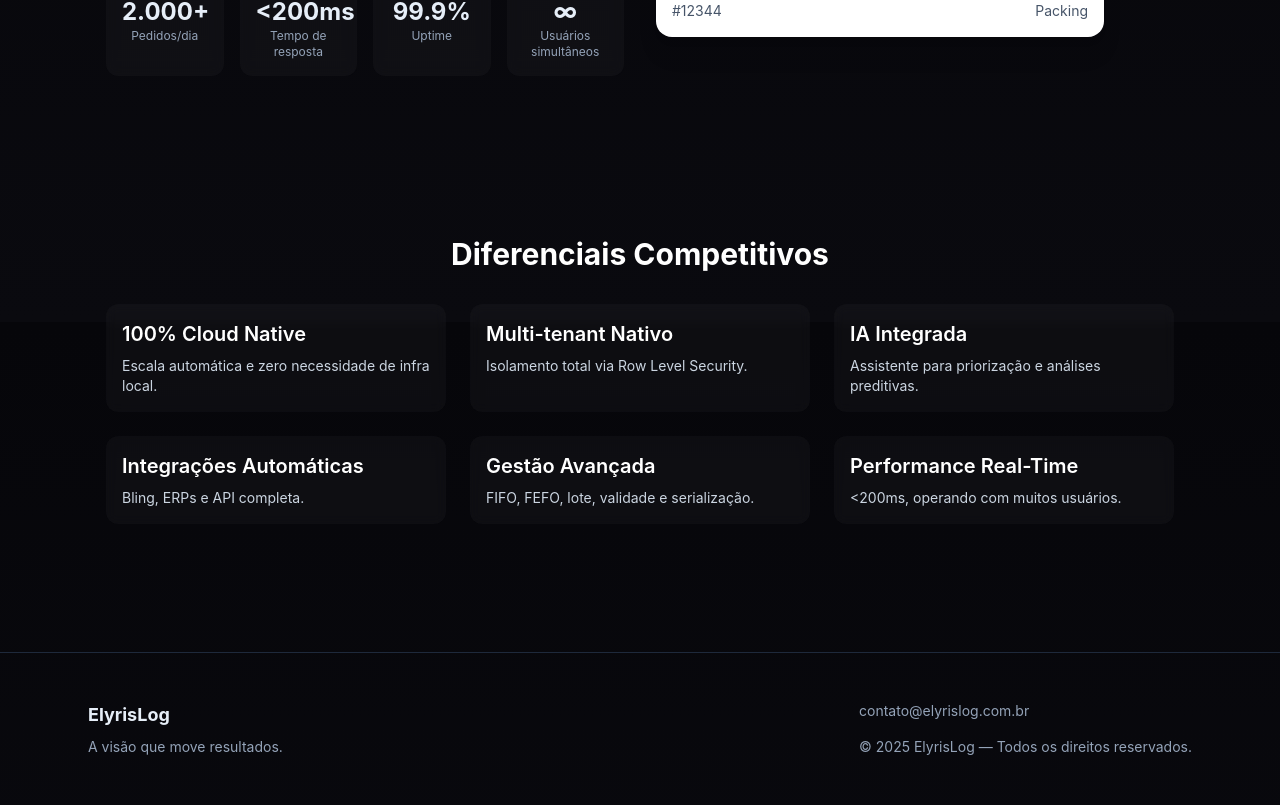
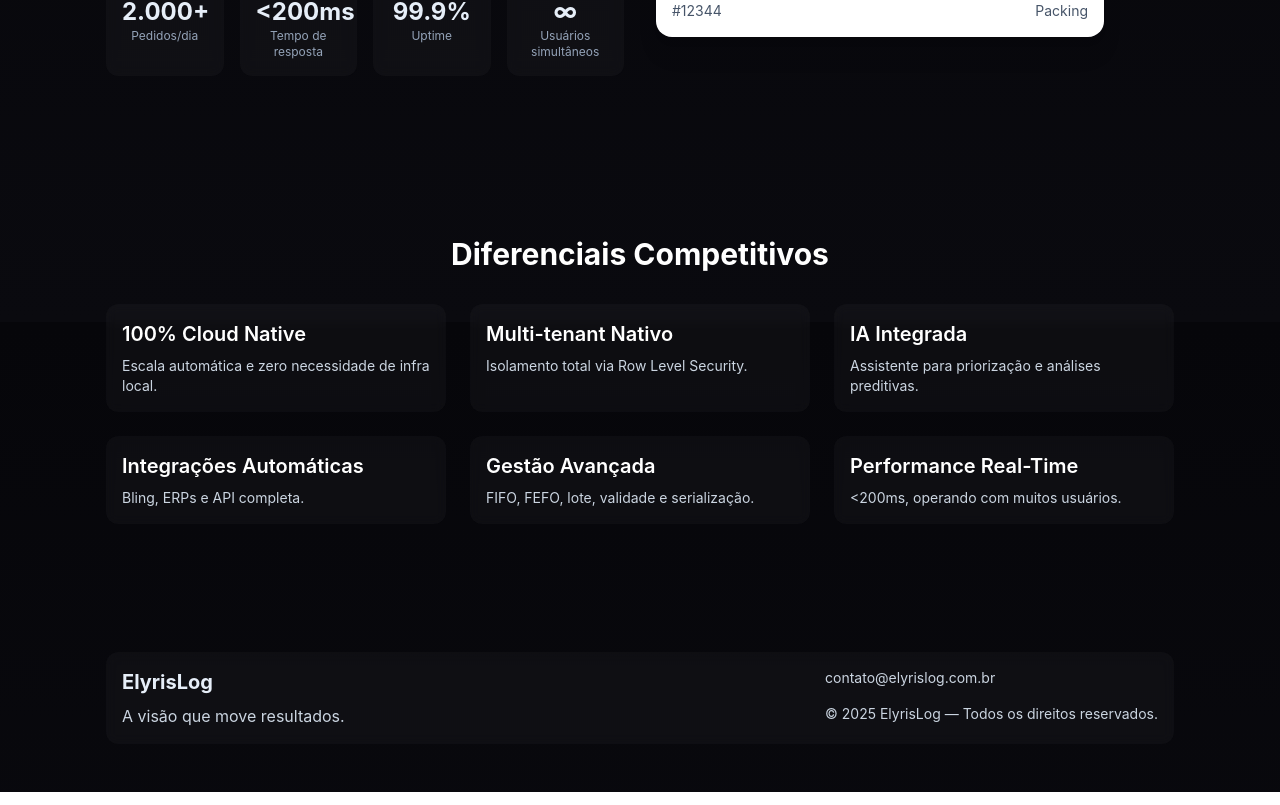
Before and after one commit to elyrislog/elyrislog-site, a Next.js app: page / in a window 1280 px wide. Shown: the part 478-1283 px from the top of the page. Built offline with nearby package versions, Linux system fonts and the light colour scheme.

Commit message:
Update Footer.js

```diff
--- a/components/Footer.js
+++ b/components/Footer.js
@@ -1,15 +1,16 @@
-
 export default function Footer(){
   return (
-    <footer className="py-12 border-t border-slate-800 mt-12">
-      <div className="max-w-6xl mx-auto px-6 flex flex-col md:flex-row items-start justify-between gap-6">
-        <div>
-          <div className="font-bold text-lg">ElyrisLog</div>
-          <div className="text-sm text-slate-400 mt-2">A visão que move resultados.</div>
-        </div>
-        <div className="text-sm text-slate-400">
-          contato@elyrislog.com.br
-          <div className="mt-4">© 2025 ElyrisLog — Todos os direitos reservados.</div>
+    <footer className="py-12">
+      <div className="container">
+        <div className="backglass flex flex-col md:flex-row items-start justify-between gap-6 p-6">
+          <div>
+            <div className="font-bold text-xl">ElyrisLog</div>
+            <div className="text-slate-300 mt-2">A visão que move resultados.</div>
+          </div>
+          <div className="text-sm text-slate-300">
+            contato@elyrislog.com.br
+            <div className="mt-4">© 2025 ElyrisLog — Todos os direitos reservados.</div>
+          </div>
         </div>
       </div>
     </footer>
```
